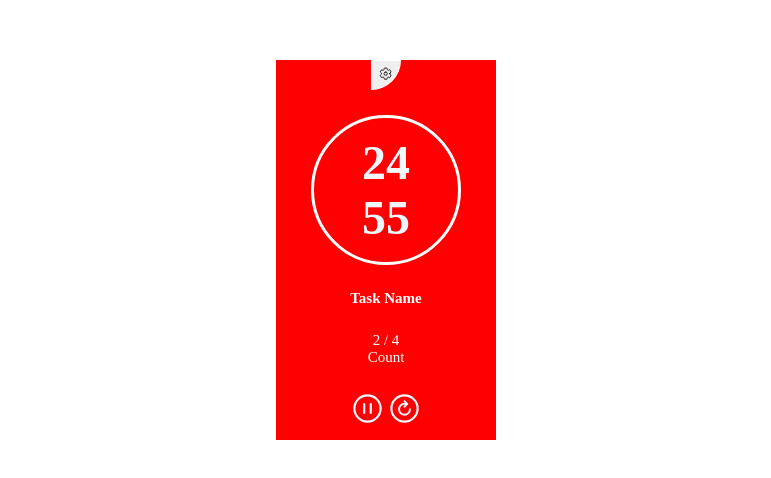
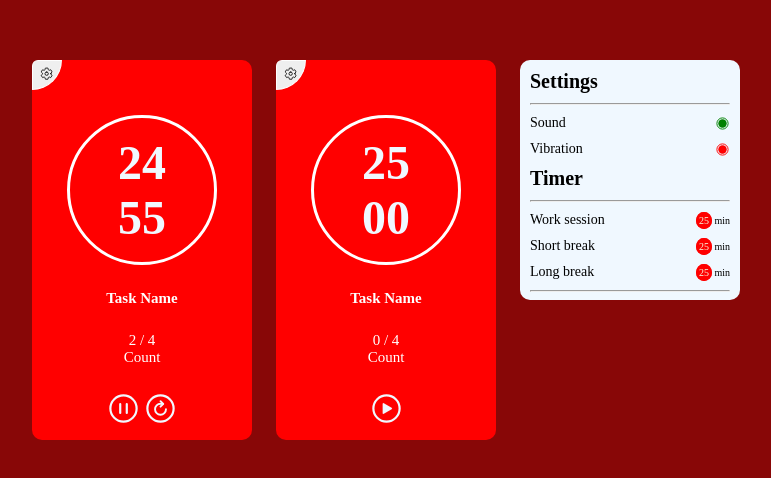
Before and after one commit to Saydullo5852/pomodoro-timer-, a plain HTML site: page index.html in a window 1280 px wide. Shown: the part 150-628 px from the top of the page, without its empty margins (254-1025 px from the left). Drawn offline with nearby package versions, Linux system fonts and the light colour scheme.

Commit message:
xammasi deyarli tayyor

```diff
--- a/index.html
+++ b/index.html
@@ -31,9 +31,62 @@
 
             </div>
 
+            <div class="pomodoro_box pomodoro_box2">
+                <button class="setting"><ion-icon name="settings-outline"></ion-icon></button>
+                <div class="timers"><h1 class="number">25</h1>
+                    <h1 class="number">00</h1></div>
+
+                    <div class="task">
+                    <p class="task">Task Name</p></div>
+                    <div class="count">
+                        <p class="count_num">0 / 4</p>
+                        <p class="count_num"> Count</p>
+
+                </div>
+
+                    <div class="submit_icons">
+                        <ion-icon name="play-circle-outline" class="icons_pause" ></ion-icon>
+                    </div>
+
+            </div>
+
+     <div class=" setting_box">
+         <h1 class="sett">Settings</h1>
+         <hr>
+        <div class="settings_item">
+            <p class="sound">Sound</p>
+            <ion-icon name="radio-button-on-outline"  class="Off_on active" ></ion-icon>
+        </div>
+
+        <div class="settings_item ">
+            <p class="vibration">Vibration</p>
+            <ion-icon name="radio-button-on-outline" class="Off_on  off"></ion-icon>
+        </div>
+        <h1 class="timer">Timer</h1>
+        <hr>
+
+        <div class="work_item">
+            <p class="work">Work session</p>
+            <p class="work_min"><span>25</span> min</p>
+        </div>
+        <div class="work_item">
+            <p class="work">Short break</p>
+            <p class="work_min"><span>25</span> min</p>
+        </div>
+        <div class="work_item">
+            <p class="work">Long break</p>
+            <p class="work_min"><span>25</span> min</p>
+
+        </div>
+        <hr class="end_border">
 
 
-        </div>
+
+     </div>
+
+
+
+
     </div>
 
     <script type="module" src="https://unpkg.com/ionicons@5.5.2/dist/ionicons/ionicons.esm.js"></script>
--- a/style.css
+++ b/style.css
@@ -17,6 +17,8 @@ body{
     display: flex;
     align-items: center;
     justify-content: center;
+    background-color: rgb(136, 7, 7);
+
 }
 
 .container {
@@ -24,6 +26,9 @@ body{
 
 }
 .pomodoro_item {
+    display: flex;
+    justify-content: space-between;
+    gap: 2.4rem;
 
 
 }
@@ -35,6 +40,7 @@ body{
     align-items: center;
     flex-direction: column;
     gap: 2.5rem;
+    border-radius: 1rem;
 
 
 }
@@ -42,8 +48,8 @@ body{
     width: 3rem;
     height: 3rem;
     border: 1px solid white;
-    /* margin-left: -191px; */
-    border-radius: 0 0 50px 0;
+    margin-left: -191px;
+    border-radius: 1rem 0 50px 0;
 
 
 }
@@ -89,3 +95,73 @@ body{
     color: aliceblue;
 
 }
+
+hr{
+    width: rem;
+    height: 1px;
+}
+
+.setting_box {
+    width: 22rem;
+    height: 24rem;
+    background-color: aliceblue;
+    padding: 1rem;
+    display: flex;
+    flex-direction: column;
+    gap: 1rem;
+    border-radius: 1rem;
+
+}
+.vibration{
+    font-size: 14px;
+}
+.settings_item {
+    display: flex;
+    align-items: center;
+    justify-content: space-between;
+
+}
+.sound {
+    font-size: 14px;
+}
+.timer {
+
+}
+.work_item {
+    display: flex;
+    align-items: center;
+    justify-content: space-between;
+
+}
+.work {
+
+    font-size: 14px;
+}
+.active{
+    color: green;
+
+}
+
+.Off_on{
+    width: 1.5rem;
+    height: 1.5rem;
+
+}
+
+.off{
+    color: red;
+}
+
+span{
+    border: 1px solid red;
+    border-radius: 50%;
+color: beige;
+background-color: red;
+padding: 2px;
+font-size: 1rem;
+
+}
+.work_min {
+}
+.end_border {
+}
```
